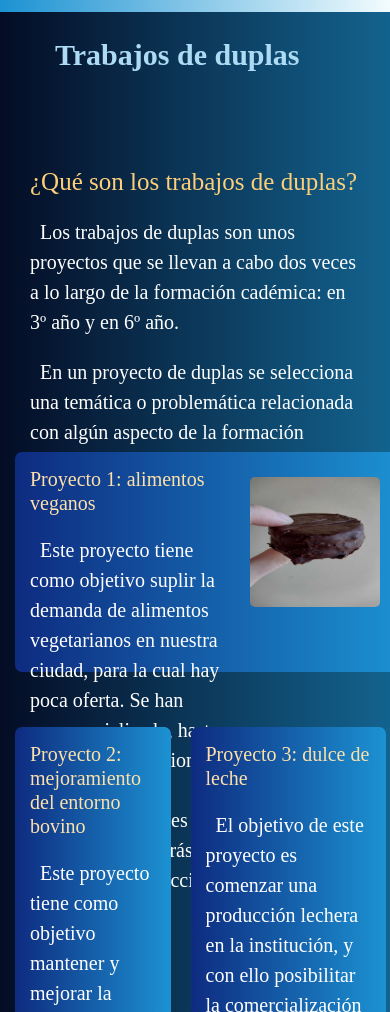
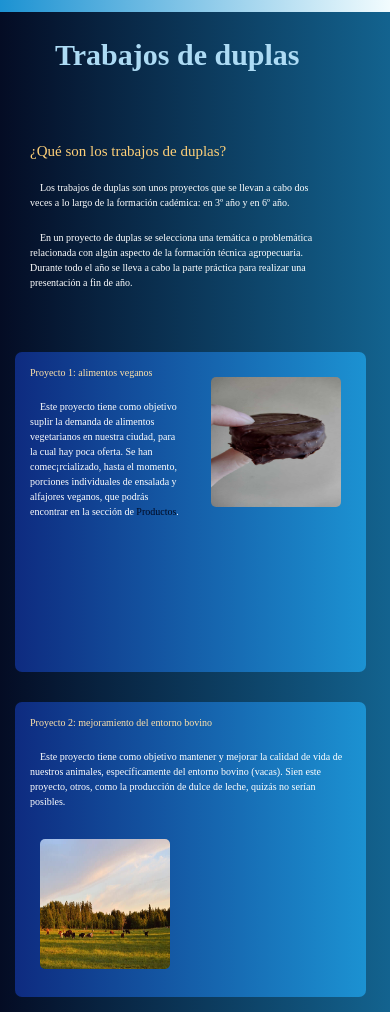
Before and after one commit to CatalinaMdeOca/Proyecto-final-Coderhouse, a website: page proyectos.html in a window 390 px wide. Shown: the part 88-1100 px from the top of the page. Drawn offline with nearby package versions, Linux system fonts and the light colour scheme; a web font is replaced by a local one.

Commit message:
contacto responsive

```diff
--- a/scss/_contacto.scss
+++ b/scss/_contacto.scss
@@ -4,10 +4,14 @@
     flex-wrap: wrap;
 
     .contactoH1div{
-        justify-self: flex-start;
-        align-self: flex-start;
-        width: 100%;
-        margin-left: 7rem;
+
+        @media screen and (min-width: 1024px) {
+            width: 100%;
+            justify-self: flex-start;
+            align-self: flex-start;
+            margin-left: 7rem;
+        }
+
 
         h1{
             @include h1;
@@ -18,10 +22,19 @@
         border: solid 2px rgb(255, 255, 255);
         margin: 30px;
         padding: 20px;
-        width: 45%;
-        justify-self: center;
+        width: 90%;
         background: $bgcolor3;
-        font-size: 2rem;
+        font-size: 1rem;
         color: lighten($color3, 10);
+
+        @media screen and (min-width: 768px) {
+            font-size: 1.5rem;
+            width: 70%;
+        }
+
+        @media screen and (min-width: 1024px) {
+            font-size: 2rem;
+            width: 45%;
+        }
     }
 }
--- a/scss/_productos.scss
+++ b/scss/_productos.scss
@@ -22,6 +22,7 @@
         margin: 2rem;
         padding: 0.5rem;
         display: flex;
+        flex-direction: column;
         flex-wrap: wrap;
         justify-content: center;
 
--- a/scss/_proyectos.scss
+++ b/scss/_proyectos.scss
@@ -1,14 +1,22 @@
 .mainProyectos{
     display: grid;
+    grid-template-columns: repeat(10, 1fr);
+    grid-template-rows: repeat(57, 2.5rem);
+
+    @media screen and (min-width: 1024px){
         grid-template-columns: repeat(20, 1fr);
         grid-template-rows: repeat(50, 2.5rem);
+    }
+
 
     .proyectosH1div{
-        width: 100%;
-        justify-self: flex-start;
-        align-self: flex-start;
+        grid-column: 1/11;
+        grid-row: 1/5;
+
+        @media screen and (min-width: 1024px){
             grid-column: 1/21;
             grid-row: 1/6;
+        }
 
         h1{
             @include h1;
@@ -16,16 +24,25 @@
     }
 
     .proyectosSection{
-        grid-column: 1/21;
-        grid-row: 6/18;
+        grid-column: 1/10;
+        grid-row: 5/13;
         margin: 15px;
         padding: 5px;
 
+        @media screen and (min-width: 1024px) {
+            grid-column: 1/21;
+            grid-row: 6/18;
+        }
+
         h2{
-            font-size: 2.5rem;
+            font-size: 1.5rem;
             color: $color3;
             margin: auto;
             padding: 1rem;
+
+            @media screen and (min-width: 1024px) {
+                font-size: 2.5rem;
+            }
         }
     }
 
@@ -33,44 +50,67 @@
         text-indent: 1rem;
         margin: auto;
         padding: 1rem;
-        font-size: 2rem;
+        font-size: 1rem;
         font-weight: 400;
         color: rgb(255, 255, 255);
+
+        @media screen and (min-width: 1024px) {
+            font-size: 2rem;
+        }
     }
 
     .proyectosH3{
         margin: auto;
         padding: 1rem;
+        font-size: 1rem;
+        color: lighten($color3, 10);
+
+        @media screen and (min-width: 1024px) {
             font-size: 2rem;
-        color: lighten($color3, 10);
+        }
     }
 
     .dupla1{
         display: flex;
-        grid-column: 1/21;
-        grid-row: 18/28;
+        grid-column: 1/10;
+        grid-row: 14/28;
         margin: 15px;
         padding: 5px;
         background: $bgcolor3;
         border-radius: 7px;
+
+        @media screen and (min-width: 1024px) {
+            grid-column: 1/21;
+            grid-row: 18/28;
+        }
     }
 
     .dupla2{
-        grid-column: 1/9;
-        grid-row: 29/50;
+        grid-column: 1/10;
+        grid-row: 28/41;
         margin: 15px;
         padding: 5px;
         background: $bgcolor3;
         border-radius: 7px;
+
+        @media screen and (min-width: 1024px) {
+            grid-column: 1/9;
+            grid-row: 29/50;
+        }
     }
 
     .dupla3{
-        grid-column: 10/20;
-        grid-row: 29/50;
+        grid-column: 1/10;
+        grid-row: 41/57;
         margin: 15px;
         padding: 5px;
         background: $bgcolor3;
         border-radius: 7px;
+
+        @media screen and (min-width: 768px1024px) {
+            grid-column: 10/20;
+            grid-row: 29/50;
+        }
     }
 
     img{
@@ -84,8 +124,11 @@
     .proyectosLink{
         text-decoration: none;
         color: rgb(0, 10, 34);
+        font-size: 1rem;
+        font-weight: 400;
+
+        @media screen and (min-width: 1024px) {
             font-size: 2rem;
-        font-weight: 400;
 
             &:hover{
                 color: lighten($color2, 35);
@@ -93,3 +136,4 @@
             }
         }
     }
+}
```
Also changed, not shown: css/style.css, 1 other file. Lines whose indentation alone changed are shown as unchanged.
